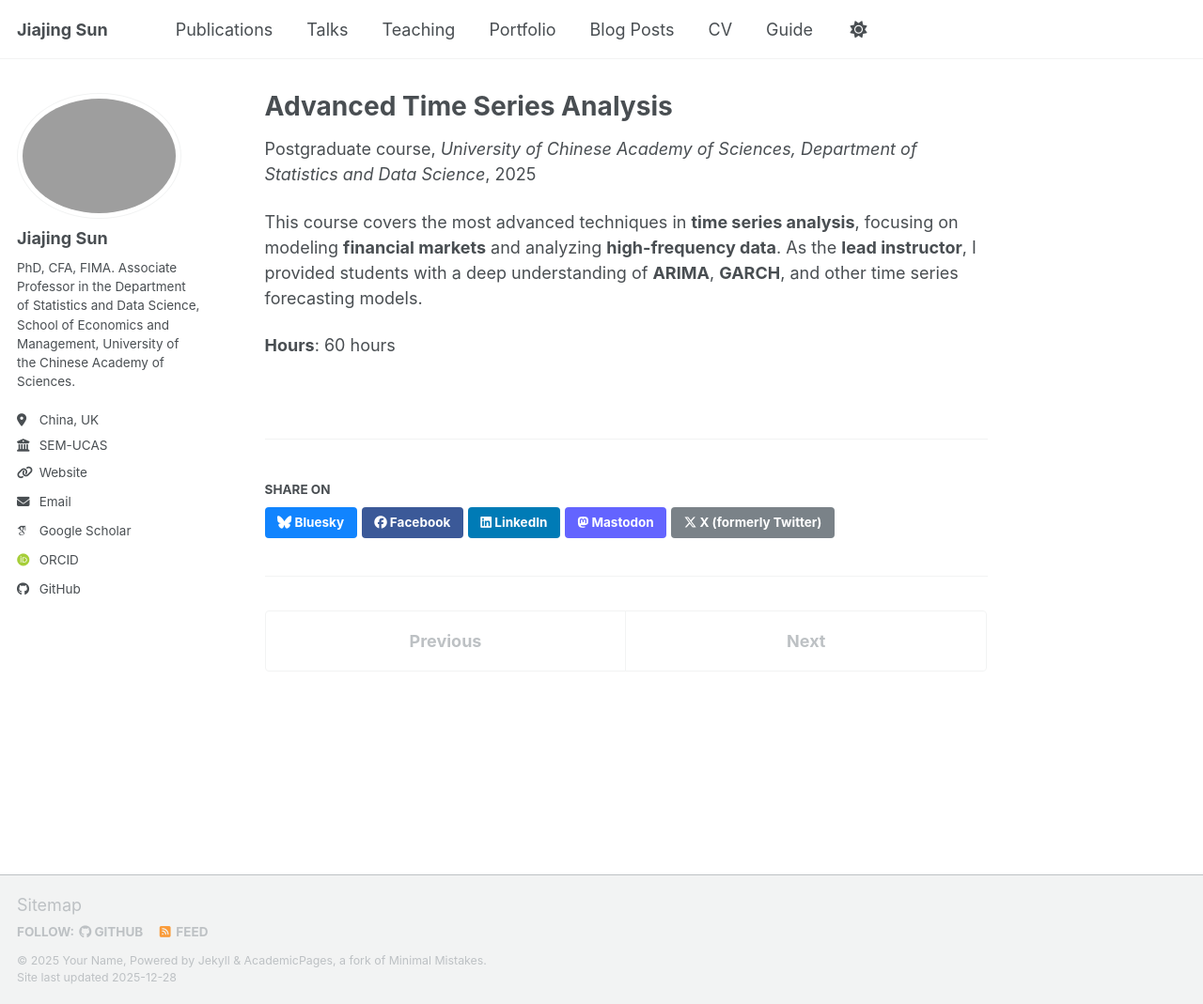
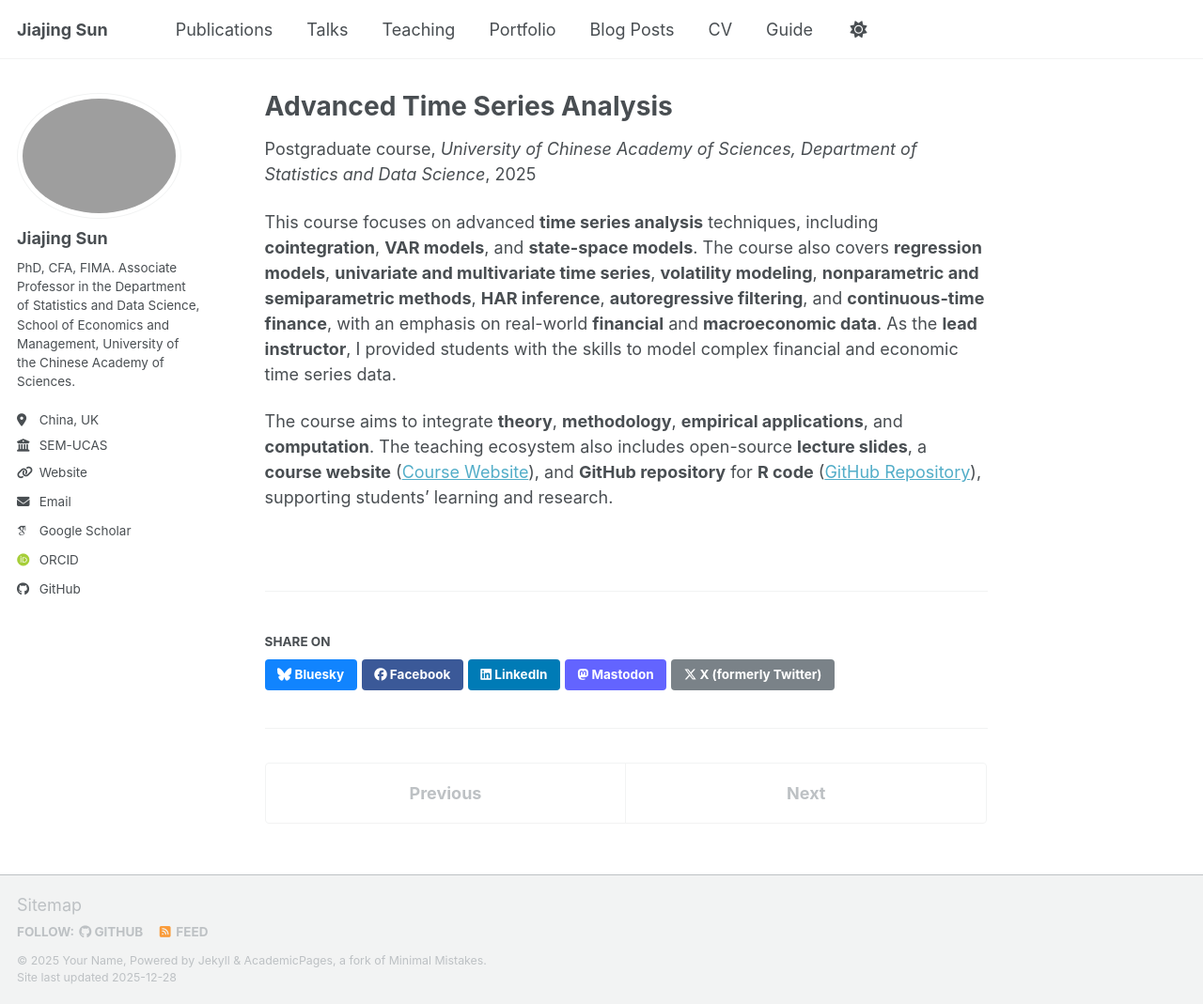
Before and after one commit to Jiajing-Sun/jiajing-sun.github.io, a Jekyll site: the page built from _teaching/2025-spring-advanced-time-series-analysis.md, in a window 1280 px wide and 1069 px high. Shown: the whole window at 94% size. Built offline with Jekyll 4.4.1, drawn with Linux system fonts in a browser that asks for light colours; some web fonts are replaced; a script bundle is joined from its source files by our own code; library files that are not in the unit come from our copies.

Commit message:
Update 2025-spring-advanced-time-series-analysis.md

```diff
--- a/_teaching/2025-spring-advanced-time-series-analysis.md
+++ b/_teaching/2025-spring-advanced-time-series-analysis.md
@@ -8,6 +8,6 @@ date: 2025-03-01
 location: "Beijing, China"
 ---
 
-This course covers the most advanced techniques in **time series analysis**, focusing on modeling **financial markets** and analyzing **high-frequency data**. As the **lead instructor**, I provided students with a deep understanding of **ARIMA**, **GARCH**, and other time series forecasting models.
+This course focuses on advanced **time series analysis** techniques, including **cointegration**, **VAR models**, and **state-space models**. The course also covers **regression models**, **univariate and multivariate time series**, **volatility modeling**, **nonparametric and semiparametric methods**, **HAR inference**, **autoregressive filtering**, and **continuous-time finance**, with an emphasis on real-world **financial** and **macroeconomic data**. As the **lead instructor**, I provided students with the skills to model complex financial and economic time series data.
 
-**Hours**: 60 hours
+The course aims to integrate **theory**, **methodology**, **empirical applications**, and **computation**. The teaching ecosystem also includes open-source **lecture slides**, a **course website** ([Course Website](https://quantinar.com/course/1033/econometrics-and-time-series-methods-theory-applications-and-r-implementation)), and **GitHub repository** for **R code** ([GitHub Repository](https://github.com/QuantLet/Econometrics_R)), supporting students' learning and research.
```
